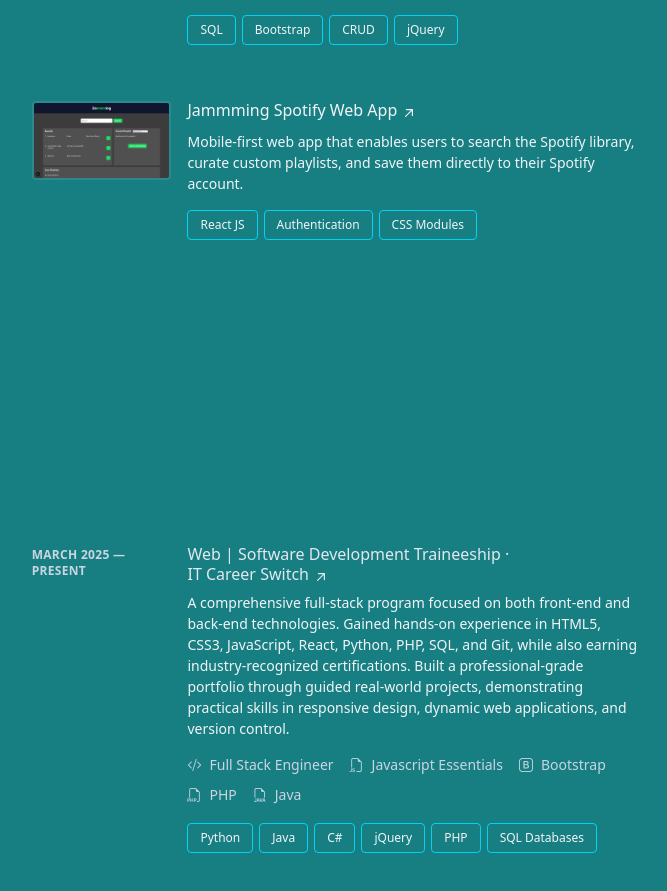
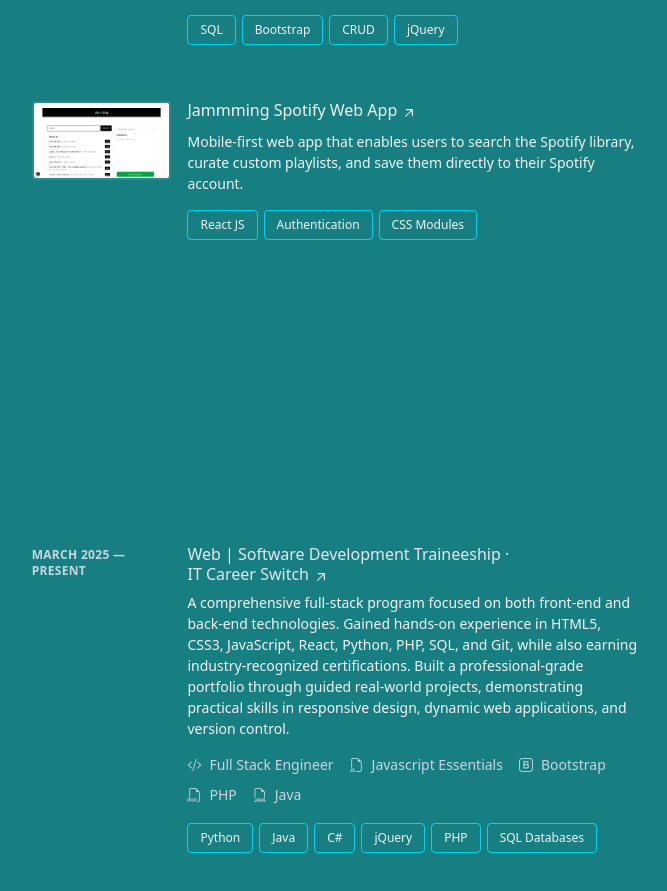
Before and after one commit to harold-hurst/personal-website, a Next.js app: page / in a window 1280 px wide. Shown: the part 859-1750 px from the top of the page, without its empty margins (593-1260 px from the left). Built offline with nearby package versions, Linux system fonts and the light colour scheme.

Commit message:
update Jamming project

```diff
--- a/src/app/page.tsx
+++ b/src/app/page.tsx
@@ -472,7 +472,7 @@
                     <h3>
                       <a
                         className="inline-flex items-baseline font-medium leading-tight hover:text-cyan-400 focus-visible:text-cyan-400  group/link text-base"
-                        href="https://jammming-nine.vercel.app/"
+                        href="jamming-mc2psv7vp-harold-hursts-projects.vercel.app"
                         target="_blank"
                         rel="noreferrer noopener"
                         aria-label="Jammming Spotify Web App (opens in a new tab)"
@@ -533,7 +533,7 @@
                     decoding="async"
                     data-nimg="1"
                     className="aspect-video object-cover rounded border-2 border-slate-200/10 transition group-hover:border-slate-200/30 sm:order-1 sm:col-span-2 sm:translate-y-1"
-                    src="/jammming.png"
+                    src="/jamming.png"
                   />
                 </div>
               </li>
```
Also changed, not shown: public/jamming.png (added), public/jammming.png (deleted).
